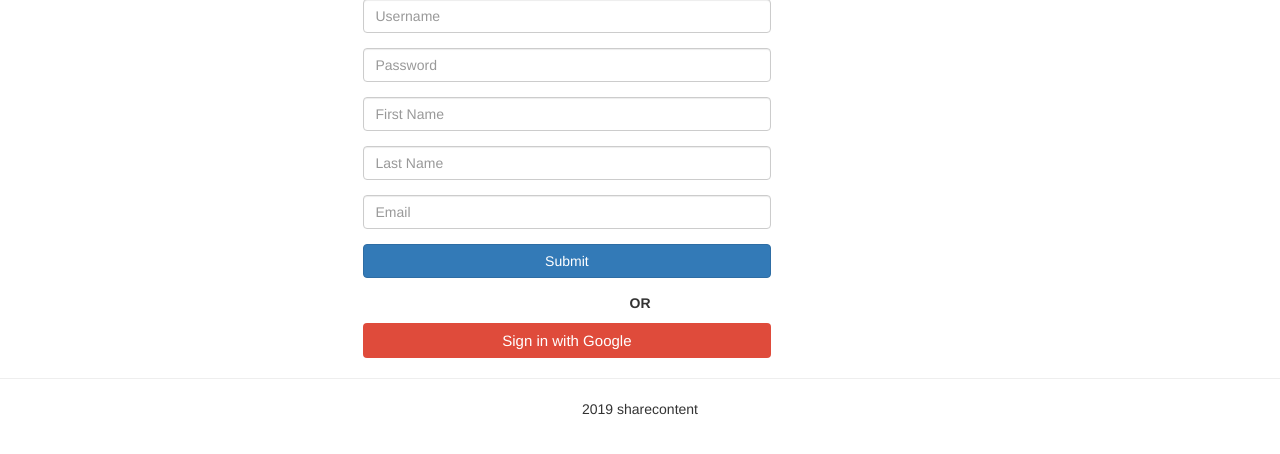
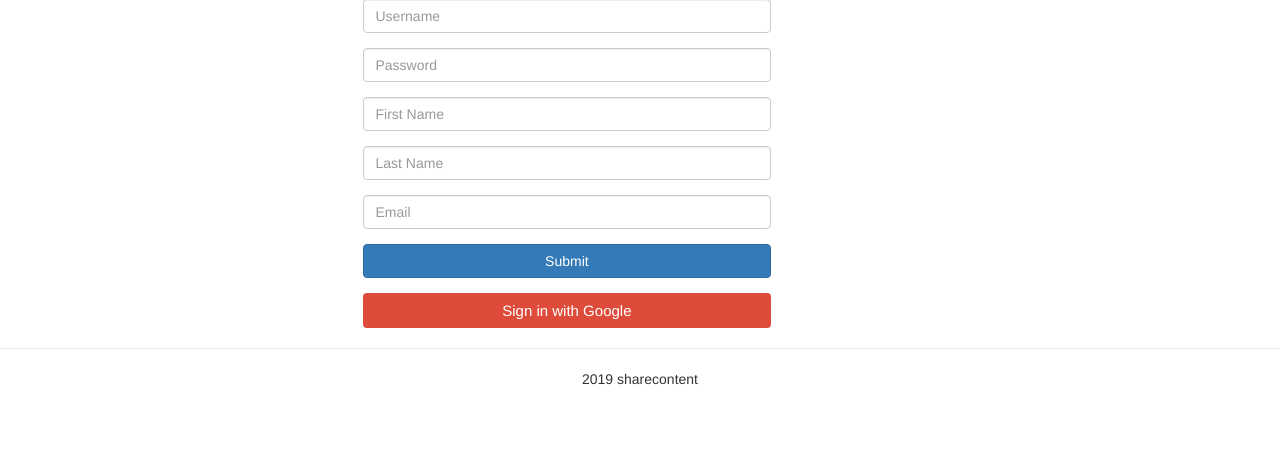
Before and after one commit to vishnu-chalil/sharecontent, a Django app: page /register/ in a window 1280 px wide. Shown: the part 73-527 px from the top of the page. Run offline with Django 3.2, Linux system fonts and the light colour scheme; some libraries are stand-ins or nearby versions.

Commit message:
first commit

```diff
--- a/blog/templates/blog/login.html
+++ b/blog/templates/blog/login.html
@@ -28,7 +28,6 @@
             <form method="post" action="{% url 'login' %}" class="form-horizontal">
 
                 {% csrf_token %}
-
                 <div class="form-group">
                     <div class="col-sm-9">
 
@@ -59,7 +58,6 @@
                 <!-- Used to configure redirect after successful login -->
                 <input type="hidden" name="next" value="{% url 'blog:home' %}" />
                 <br>
-                <p class="text-center"><strong>OR</strong></p>
 
             </form>
             <div class="row">
--- a/blog/templates/blog/registration.html
+++ b/blog/templates/blog/registration.html
@@ -94,7 +94,6 @@
                     </div>
                 </div>
 
-                <p class="text-center"><strong>OR</strong></p>
 
 
             </form>
```
